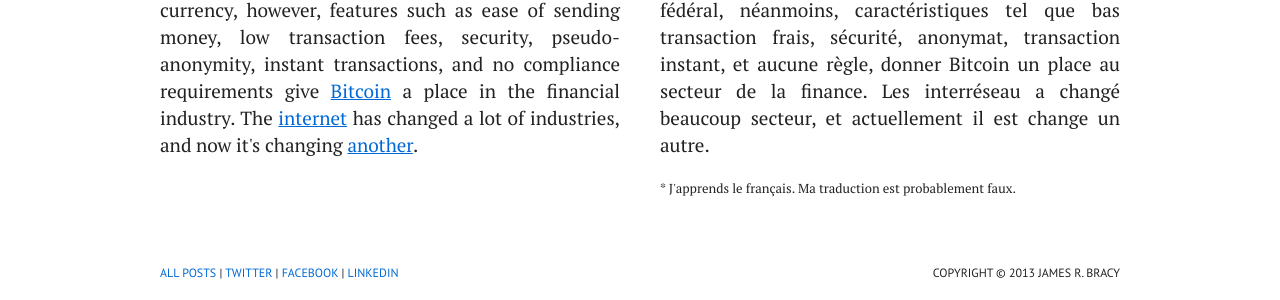
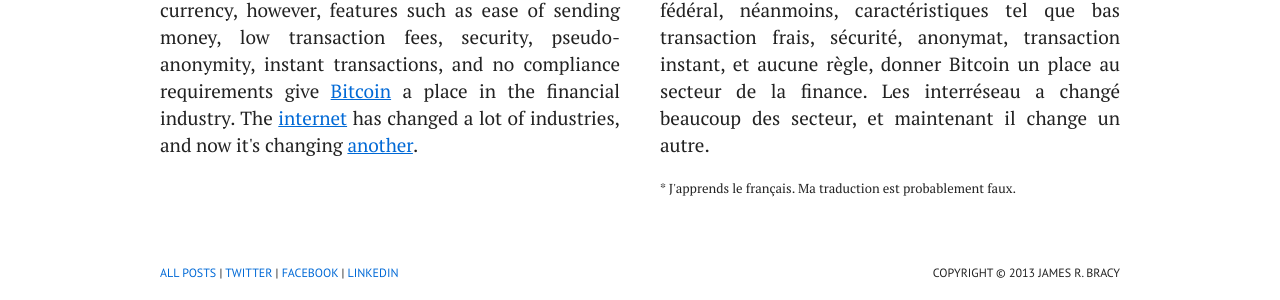
Before and after one commit to waratuman/waratuman.github.com, a Jekyll site: the page built from _posts/2013-06-08-the-cloud-currency.html, in a window 1280 px wide. Shown: the part 194-494 px from the top of the page. Built offline with Jekyll 4.4.1, drawn with Linux system fonts in a browser that asks for light colours; some web fonts are replaced; Markdown is read by kramdown in place of the engine named in the settings; some of the changed text lies outside the part shown.

Commit message:
Updating the translation.

```diff
--- a/_posts/2013-06-08-the-cloud-currency.html
+++ b/_posts/2013-06-08-the-cloud-currency.html
@@ -27,7 +27,7 @@ layout: post
         jamais substitut la monnaie fédéral, néanmoins, caractéristiques tel
         que bas transaction frais, sécurité, anonymat, transaction instant, et
         aucune règle, donner Bitcoin un place au secteur de la finance. Les
-        interréseau a changé beaucoup secteur, et actuellement il est change
-        un autre.
+        interréseau a changé beaucoup des secteur, et maintenant il change un
+        autre.
     </p>
 </div>
```
